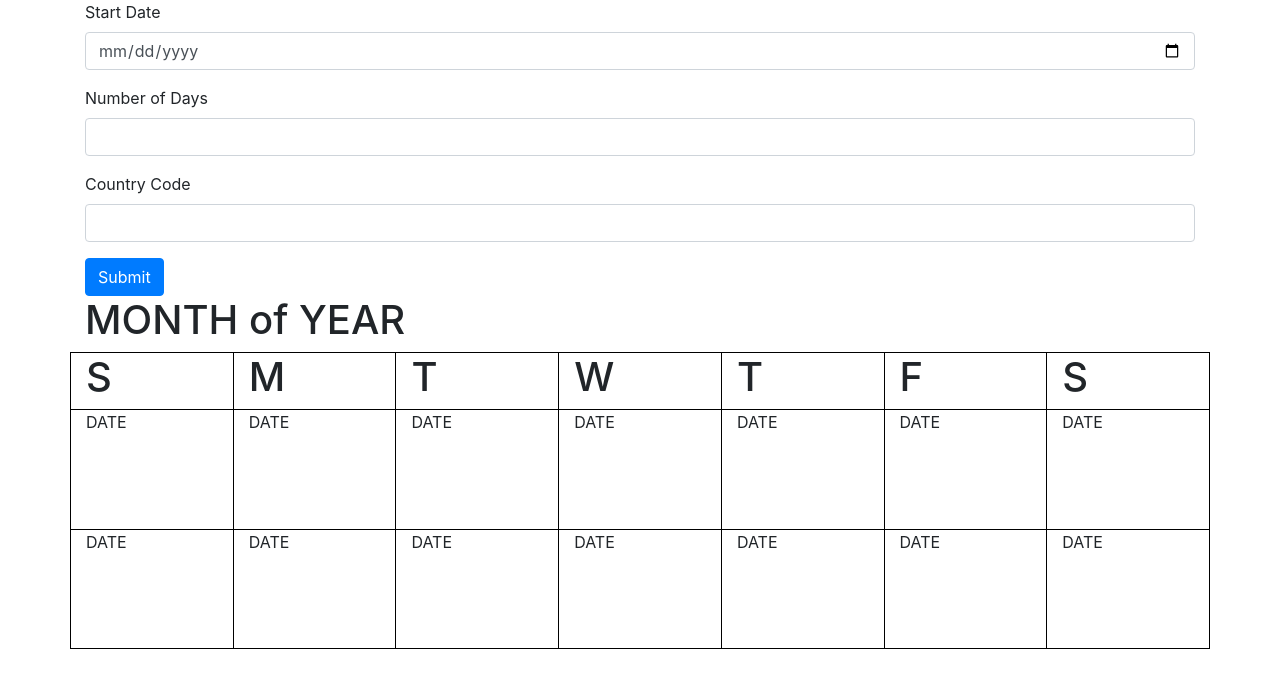
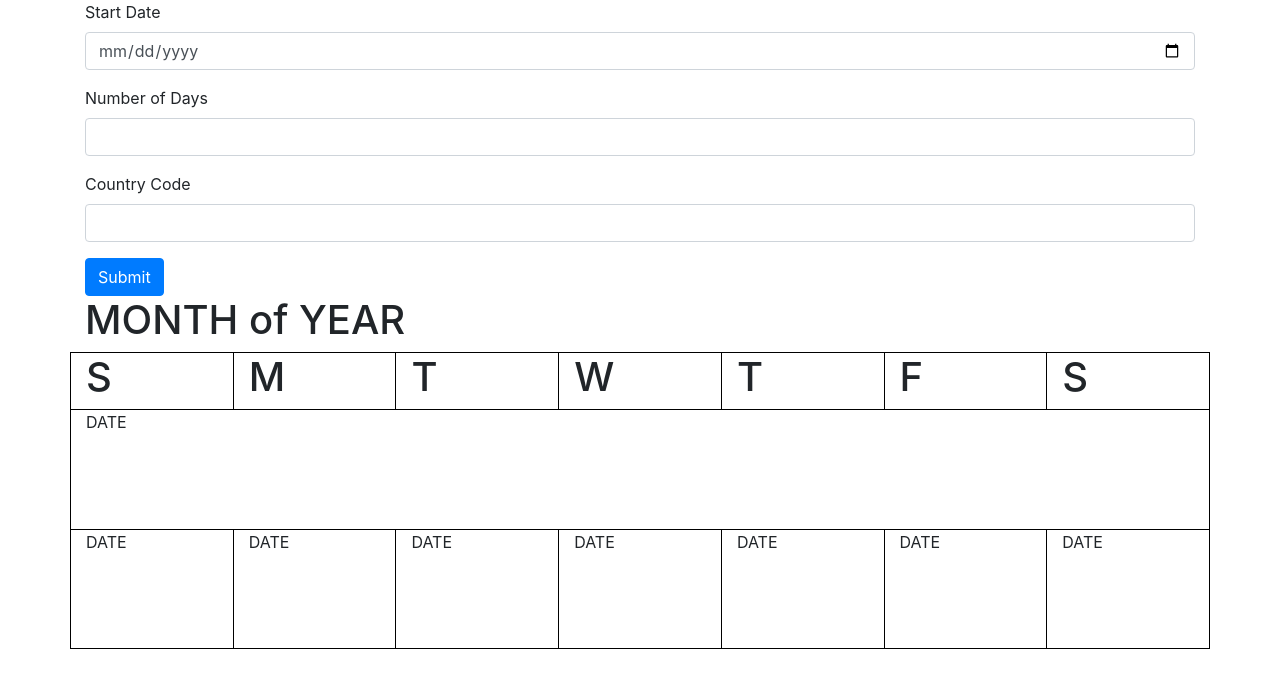
Before and after one commit to chris-witt/ui-coding-challenge, an Angular app: page / in a window 1280 px wide. Shown: the top 688 px of the page. Built offline with nearby package versions, Linux system fonts and the light colour scheme.

Commit message:
need to loop days too

```diff
--- a/src/app/calendar-display/calendar-display.component.html
+++ b/src/app/calendar-display/calendar-display.component.html
@@ -24,25 +24,7 @@
     </div>
   </div>
   <div class="row week" *ngFor="let weekModel of monthModel.weeks">
-    <div class="col-sm day">
-      <span class="date">DATE</span>
-    </div>
-    <div class="col-sm day">
-      <span class="date">DATE</span>
-    </div>
-    <div class="col-sm day">
-      <span class="date">DATE</span>
-    </div>
-    <div class="col-sm day">
-      <span class="date">DATE</span>
-    </div>
-    <div class="col-sm day">
-      <span class="date">DATE</span>
-    </div>
-    <div class="col-sm day">
-      <span class="date">DATE</span>
-    </div>
-    <div class="col-sm day">
+    <div class="col-sm day" *ngFor="let day of weekModel.days;">
       <span class="date">DATE</span>
     </div>
   </div>
```
